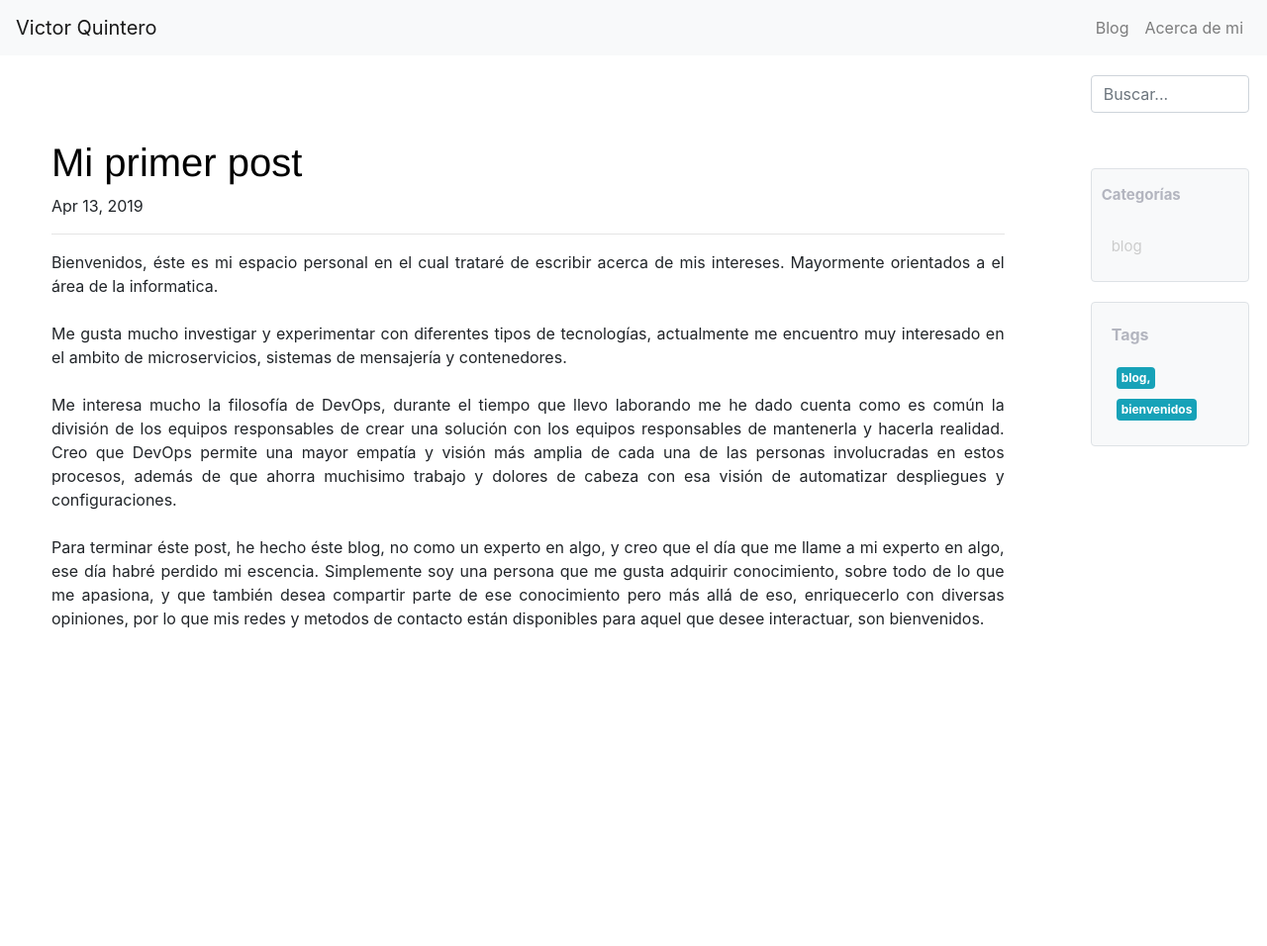
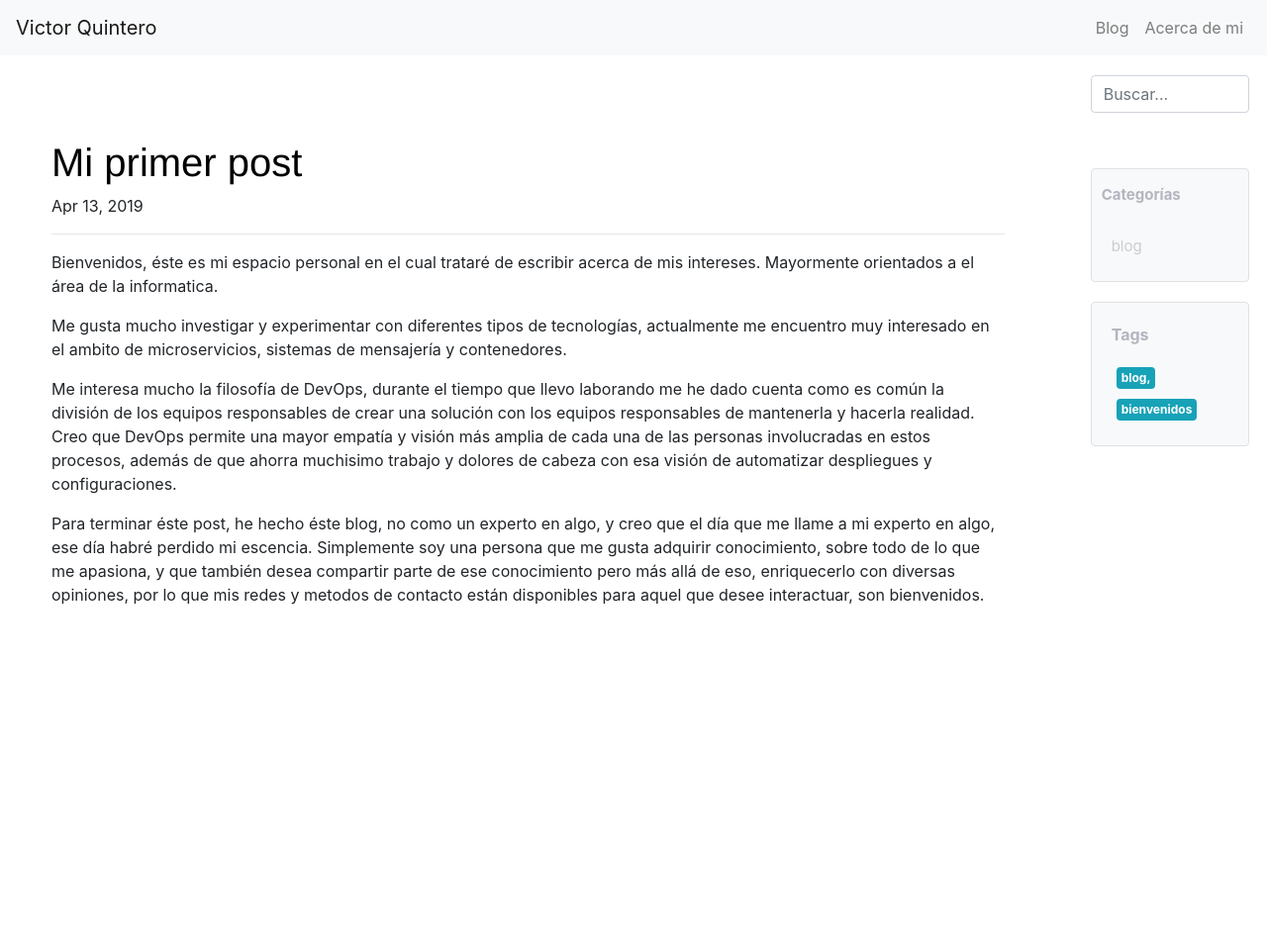
Before and after one commit to quinteroac/quinteroac.github.io, a Jekyll site: the page built from _posts/2019-04-03-primer-post.markdown, in a window 1280 px wide. Shown: the whole page at 99% size. Built offline with Jekyll 4.4.1, drawn with Linux system fonts in a browser that asks for light colours.

Commit message:
Quit justify div

```diff
--- a/_posts/2019-04-03-primer-post.markdown
+++ b/_posts/2019-04-03-primer-post.markdown
@@ -5,25 +5,23 @@ date:   2019-04-13 10:35:53 -0600
 categories: blog
 tags: blog, bienvenidos
 ---
-<div style="text-align: justify">
 Bienvenidos, éste es mi espacio personal en el cual trataré de escribir
 acerca de mis intereses. Mayormente orientados a el área de la informatica.
-<br/><br/>
+
 Me gusta mucho investigar y experimentar con diferentes tipos de tecnologías,
 actualmente me encuentro muy interesado en el ambito de microservicios, sistemas de mensajería
 y contenedores.
-<br/><br/>
+
 Me interesa mucho la filosofía de DevOps, durante el tiempo que llevo laborando
 me he dado cuenta como es común la división de los equipos responsables de crear
 una solución con los equipos responsables de mantenerla y hacerla realidad. Creo
 que DevOps permite una mayor empatía y visión más amplia de cada una de las personas
 involucradas en estos procesos, además de que ahorra muchisimo trabajo y dolores
 de cabeza con esa visión de automatizar despliegues y configuraciones.
-<br/><br/>
+
 Para terminar éste post, he hecho éste blog, no como un experto en algo,
 y creo que el día que me llame a mi experto en algo, ese día habré perdido
 mi escencia. Simplemente soy una persona que me gusta adquirir conocimiento, sobre
 todo de lo que me apasiona, y que también desea compartir parte de ese conocimiento
 pero más allá de eso, enriquecerlo con diversas opiniones, por lo que mis redes
 y metodos de contacto están disponibles para aquel que desee interactuar, son bienvenidos.
-</div>
```
